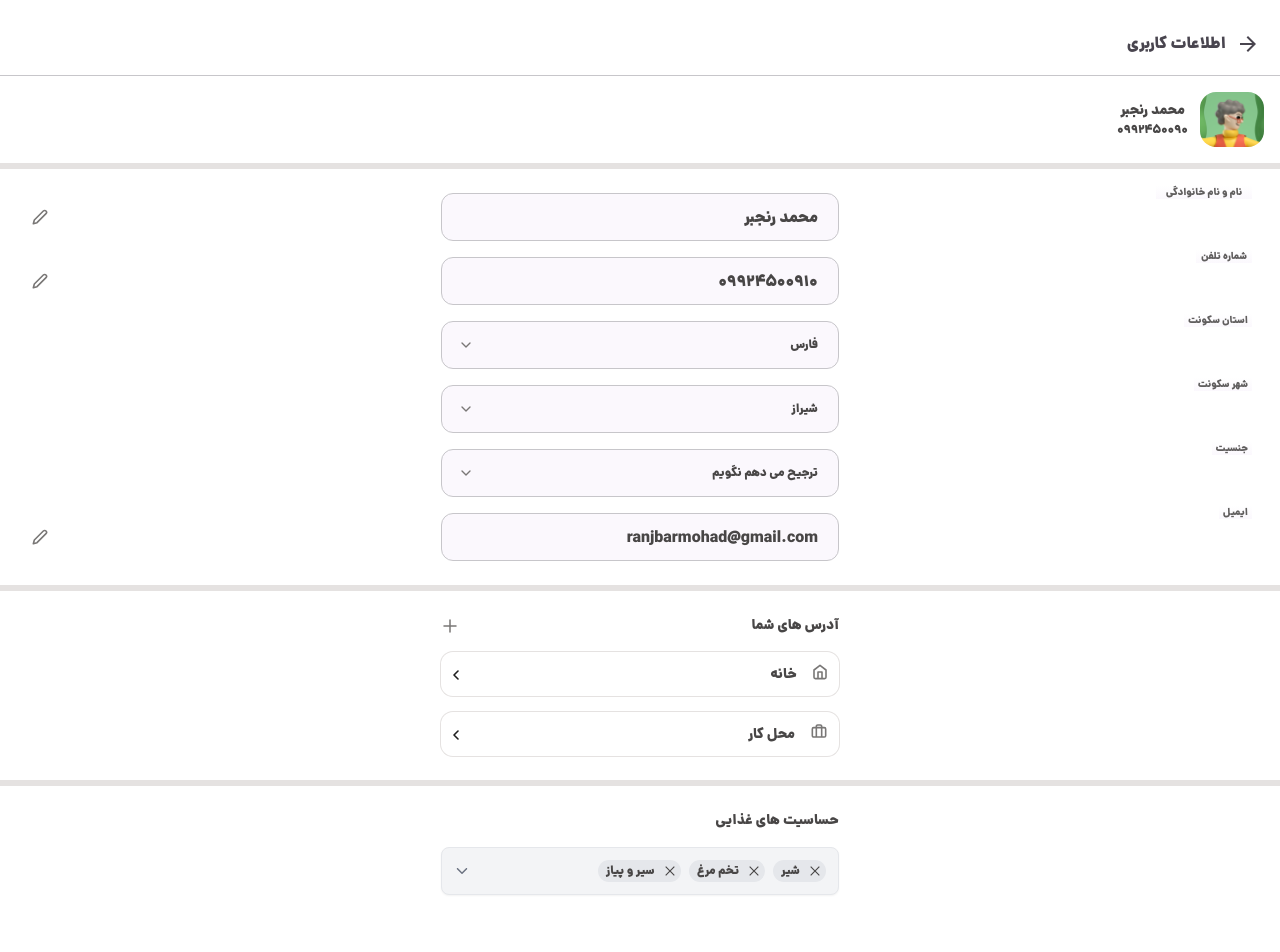
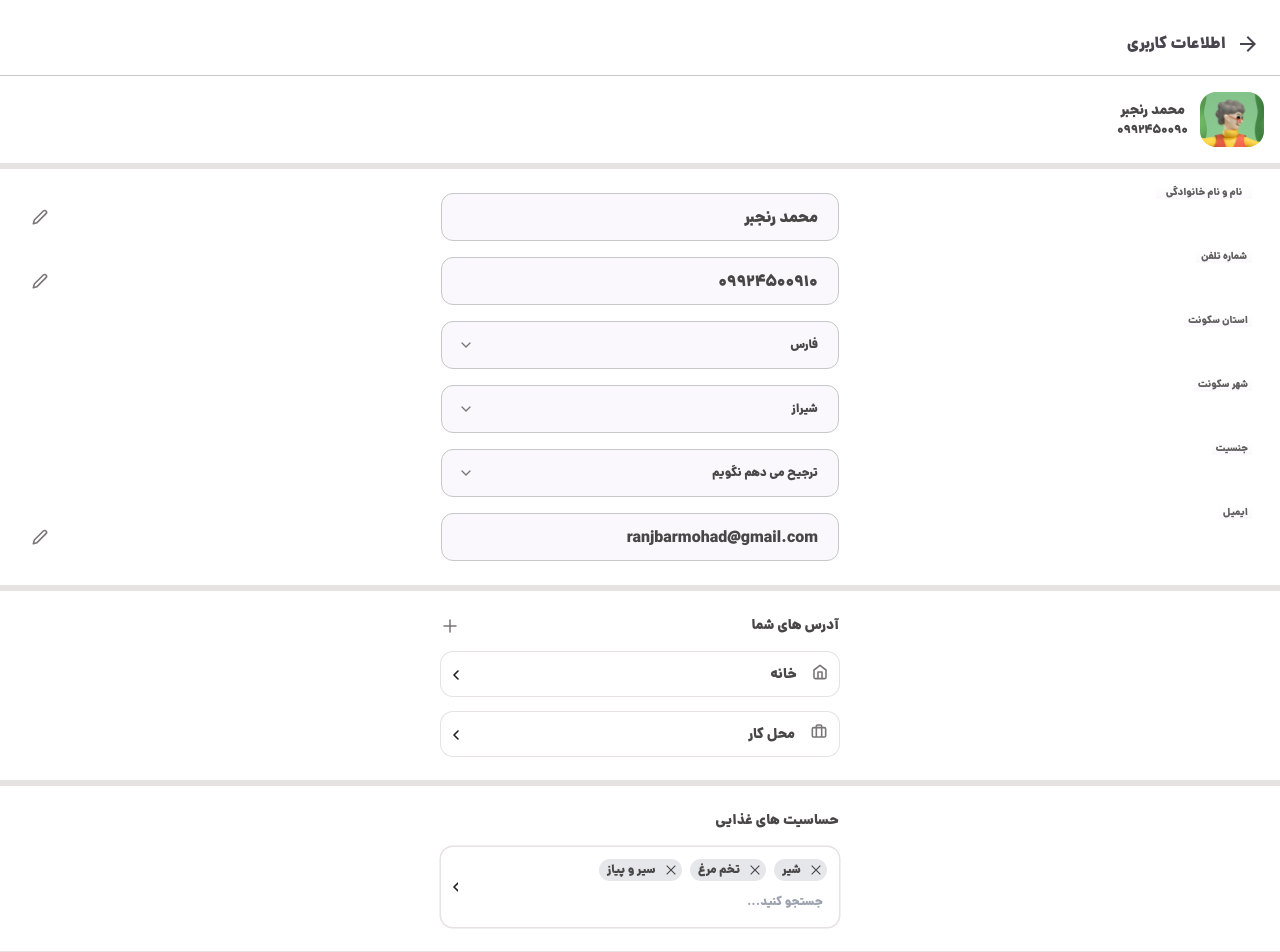
Before and after one commit to misarfehapp/misarfehMain, a Next.js app: page /userProfile/information in a window 1280 px wide. Shown: the top 952 px of the page. Before the commit the page ends 919 px from the top, so only its background shows below. Built offline with nearby package versions, Linux system fonts and the light colour scheme.

Commit message:
finished food sensitivity

```diff
--- a/app/userProfile/information/page.tsx
+++ b/app/userProfile/information/page.tsx
@@ -36,6 +36,7 @@ const page = () => {
       <div className="my-6 mx-4 flex justify-center">
         <FoodSensitivities />
       </div>
+      <div className="w-full h-[6px] bg-neutral-neutral90" />
     </div>
   );
 };
--- a/components/food sensitivities/FoodSensitivities.tsx
+++ b/components/food sensitivities/FoodSensitivities.tsx
@@ -1,7 +1,7 @@
 "use client";
 import { useState } from "react";
-import { IoIosArrowDown } from "react-icons/io";
 import { AiOutlineClose } from "react-icons/ai";
+import ChevronLeftIcon from "../address section/ChevronLeftIcon";
 
 const FoodSensitivities = () => {
   const [selectedItems, setSelectedItems] = useState<string[]>([
@@ -19,6 +19,7 @@ const FoodSensitivities = () => {
     if (!selectedItems.includes(item)) {
       setSelectedItems([...selectedItems, item]);
     }
+    setSearchQuery("");
   };
 
   const removeItem = (item: string, event: React.MouseEvent) => {
@@ -31,7 +32,7 @@ const FoodSensitivities = () => {
   );
 
   return (
-    <div className="w-[398px] ">
+    <div className="w-[398px]">
       {/* Title */}
       <p
         style={{ direction: "rtl" }}
@@ -42,20 +43,15 @@ const FoodSensitivities = () => {
 
       <div className="flex flex-col gap-2 mt-4" style={{ direction: "rtl" }}>
         {/* Dropdown and Selected Items */}
-        <div className="relative w-full max-w-md ">
+        <div className="relative w-full max-w-md">
           {/* Dropdown Button */}
           <button
             onClick={toggleDropdown}
-            className="w-full flex items-center justify-between p-3 border rounded-lg shadow-sm bg-gray-100"
+            className="w-full flex items-center justify-between p-3 ring-[1.5px] ring-[#E5E2E1] rounded-rounded-7 shadow-sm bg-white"
           >
-            {/* Selected Items (Pills Inside Button) */}
-            <div className="flex flex-wrap gap-2 overflow-auto max-w-[80%]">
-              {selectedItems.length === 0 ? (
-                <span className="text-gray-500 text-sm">
-                  حساسیت غذایی خود را انتخاب کنید
-                </span>
-              ) : (
-                selectedItems.map((item) => (
+            {/* Selected Items and Search Input (Pills Inside Button) */}
+            <div className="flex flex-wrap items-center gap-2 overflow-auto max-w-full">
+              {selectedItems.map((item) => (
                 <div
                   key={item}
                   className="flex items-center gap-2 pr-1 pl-2 py-0.5 bg-gray-200 rounded-full text-sm text-neutral-neutral30"
@@ -66,25 +62,30 @@ const FoodSensitivities = () => {
                   />
                   <span className="text-xs font-bold">{item}</span>
                 </div>
-                ))
-              )}
+              ))}
+              {/* Search Input Inside Dropdown */}
+              <input
+                type="text"
+                value={searchQuery}
+                onChange={(e) => setSearchQuery(e.target.value)}
+                placeholder="جستجو کنید..."
+                className="flex-grow p-1 text-xs border-none outline-none min-w-[100px]" // Ensure minimum width
+              />
             </div>
+
             {/* Dropdown Arrow */}
-            <IoIosArrowDown className="text-gray-500" />
+            <ChevronLeftIcon
+              className={`text-black ${
+                dropdownOpen
+                  ? "-rotate-90 transition-all duration-300 ease-in-out"
+                  : ""
+              }`}
+            />
           </button>
 
           {/* Dropdown Menu */}
           {dropdownOpen && (
             <div className="absolute left-0 w-full mt-1 bg-white border rounded-lg shadow-lg z-10">
-              {/* Search Input */}
-              <input
-                type="text"
-                value={searchQuery}
-                onChange={(e) => setSearchQuery(e.target.value)}
-                placeholder="جستجو کنید..."
-                className="w-full p-2 border-b"
-              />
-
               {/* Filtered Items */}
               <ul>
                 {filteredItems.map((item) => (
```
Lines whose indentation alone changed are shown as unchanged.
